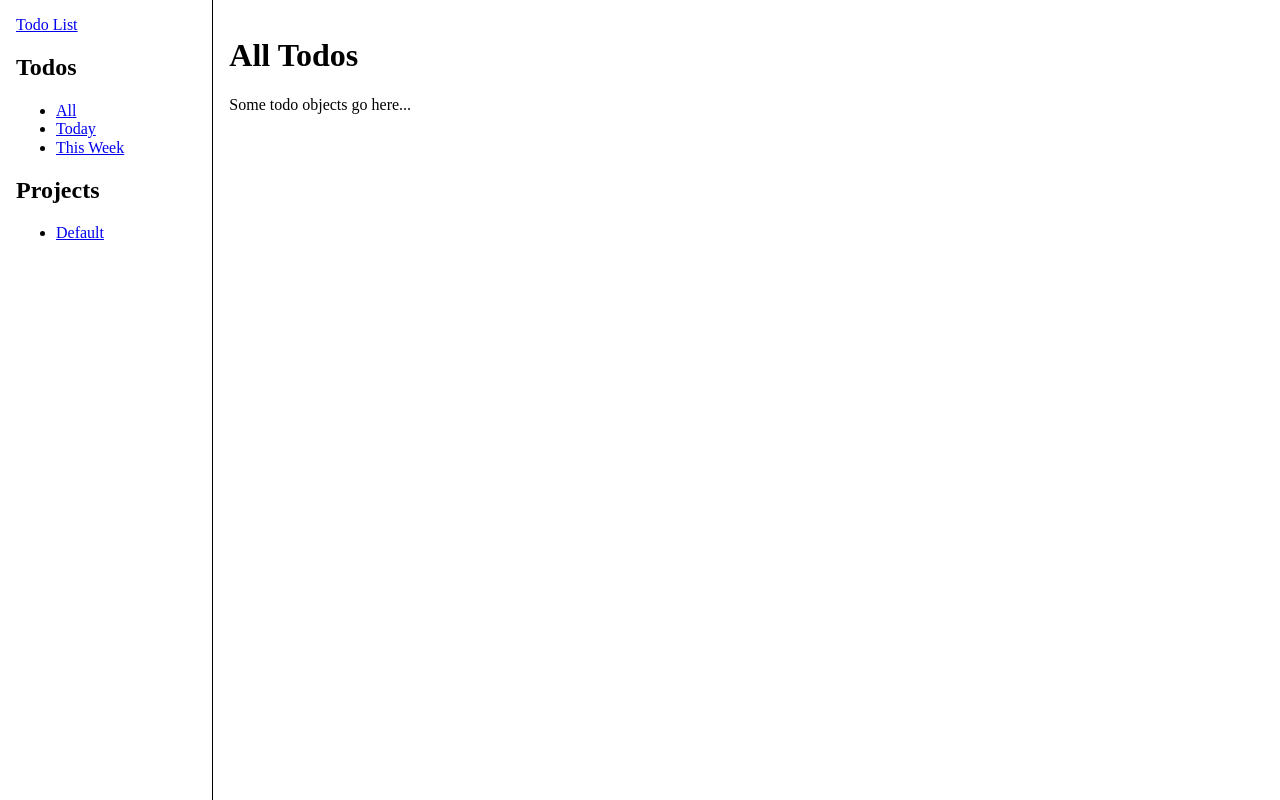
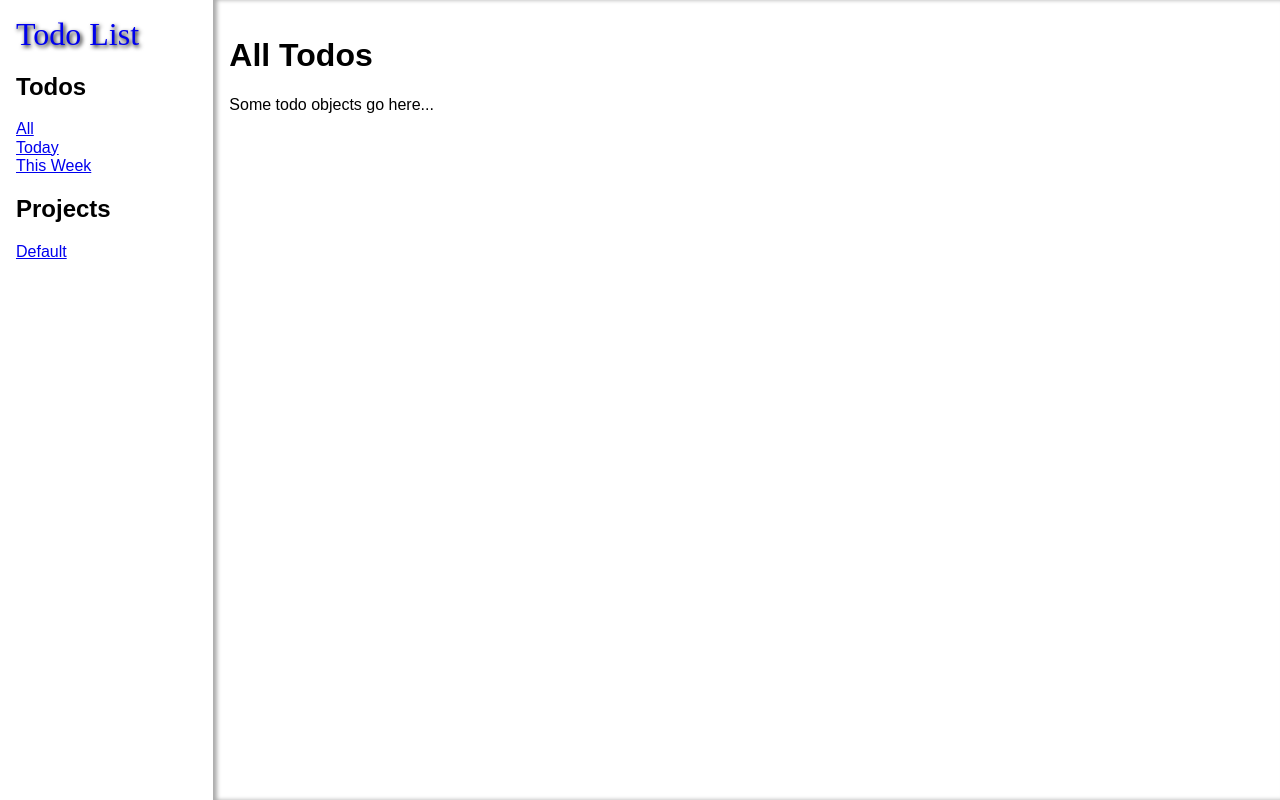
Before and after one commit to saffr3n-dump/todo-list, a website built with webpack: page src/assets/template.html in a window 1280 px wide. Built offline with nearby package versions, Linux system fonts and the light colour scheme.

Commit message:
feat: update global styles
- change global font-family
- replace border with box-shadow
- style logo and nav

```diff
--- a/src/assets/style.css
+++ b/src/assets/style.css
@@ -1,4 +1,8 @@
 @import url('./normalize.css');
+
+:root {
+  font-family: sans-serif;
+}
 
 body {
   margin: 0;
@@ -11,6 +15,19 @@ body {
   }
 }
 
-aside {
-  border-right: 1px solid;
+.logo {
+  font-family: serif;
+  font-size: 2rem;
+  white-space: nowrap;
+  text-decoration: none;
+  text-shadow: 0.1rem 0.1rem 0.25rem black;
 }
+
+main {
+  box-shadow: inset 0.25rem 0 0.25rem #aaa;
+}
+
+nav ul {
+  padding: 0;
+  list-style: none;
+}
```
